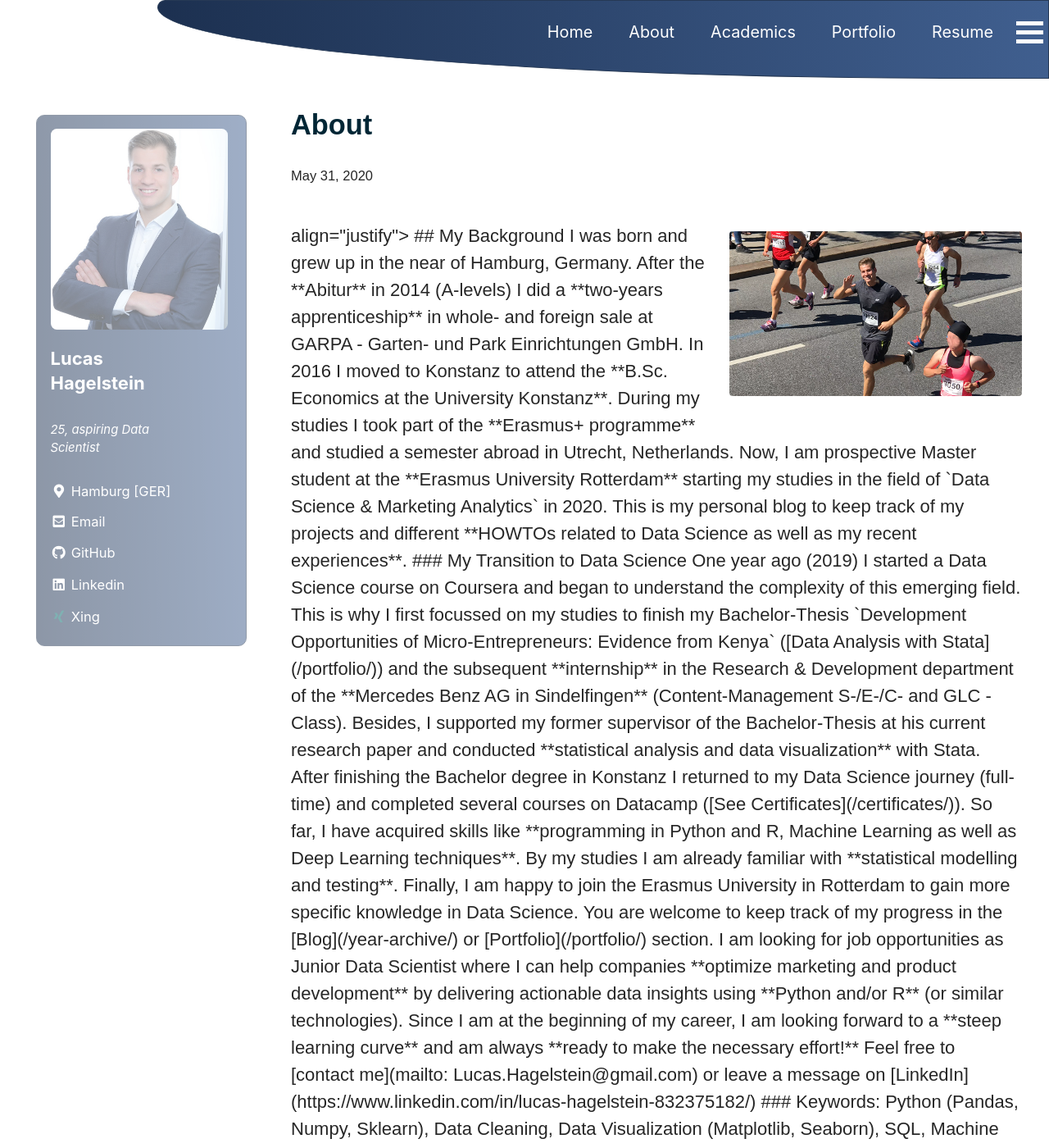
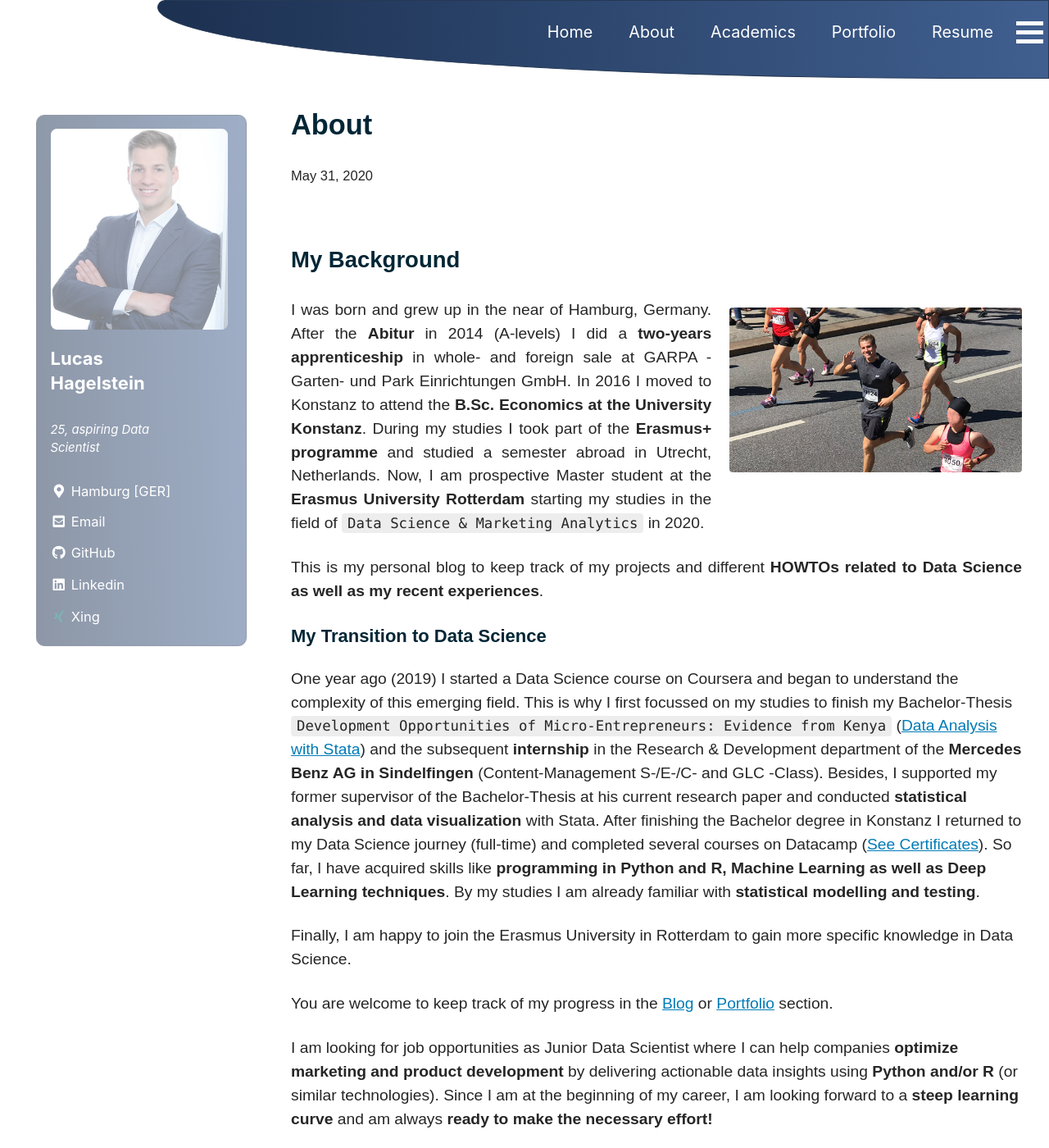
Before and after one commit to LHAGELS/LHAGELS.github.io, a Jekyll site: the page built from _pages/about.md, in a window 1280 px wide and 1400 px high. Shown: the whole window at 82% size. Built offline with Jekyll 4.4.1, drawn with Linux system fonts in a browser that asks for light colours; cached includes are drawn as plain includes; nearby versions of some CDN libraries; some of the changed text lies outside the part shown.

Commit message:
new github

```diff
--- a/_pages/about.md
+++ b/_pages/about.md
@@ -6,15 +6,16 @@ author_profile: true
 classes: wide
 date: May 31, 2020
 ---
-<div> align="justify">
 
 ## My Background
 <figure style="width: 40%" class="align-right">
   <img src="{{ site.url }}{{ site.baseurl }}/assets/images/about_1.png" alt="">
 </figure>
 
+{: .text-justify}
 I was born and grew up in the near of Hamburg, Germany. After the **Abitur** in 2014 (A-levels) I did a **two-years apprenticeship** in whole- and foreign sale at GARPA - Garten- und Park Einrichtungen GmbH. In 2016 I moved to Konstanz to attend the **B.Sc. Economics at the University Konstanz**. During my studies I took part of the **Erasmus+ programme** and studied a semester abroad in Utrecht, Netherlands. Now, I am prospective Master student at the **Erasmus University Rotterdam** starting my studies in the field of `Data Science & Marketing Analytics` in 2020.
 
+{: .text-justify}
 This is my personal blog to keep track of my projects and different **HOWTOs related to Data Science as well as my recent experiences**.
 
 ### My Transition to Data Science
@@ -37,6 +38,4 @@ I am ready to apply my Data Science skills to solve **Marketing, Sales, Logistic
 
 ## Hobbies
 To balance the pressure of studying, I love to **go for a run or visit the gym**. Otherwise, I really love quiet places and surroundings to keep up with my current book.
-
-
-</div>
+{: .text-justify}
```
